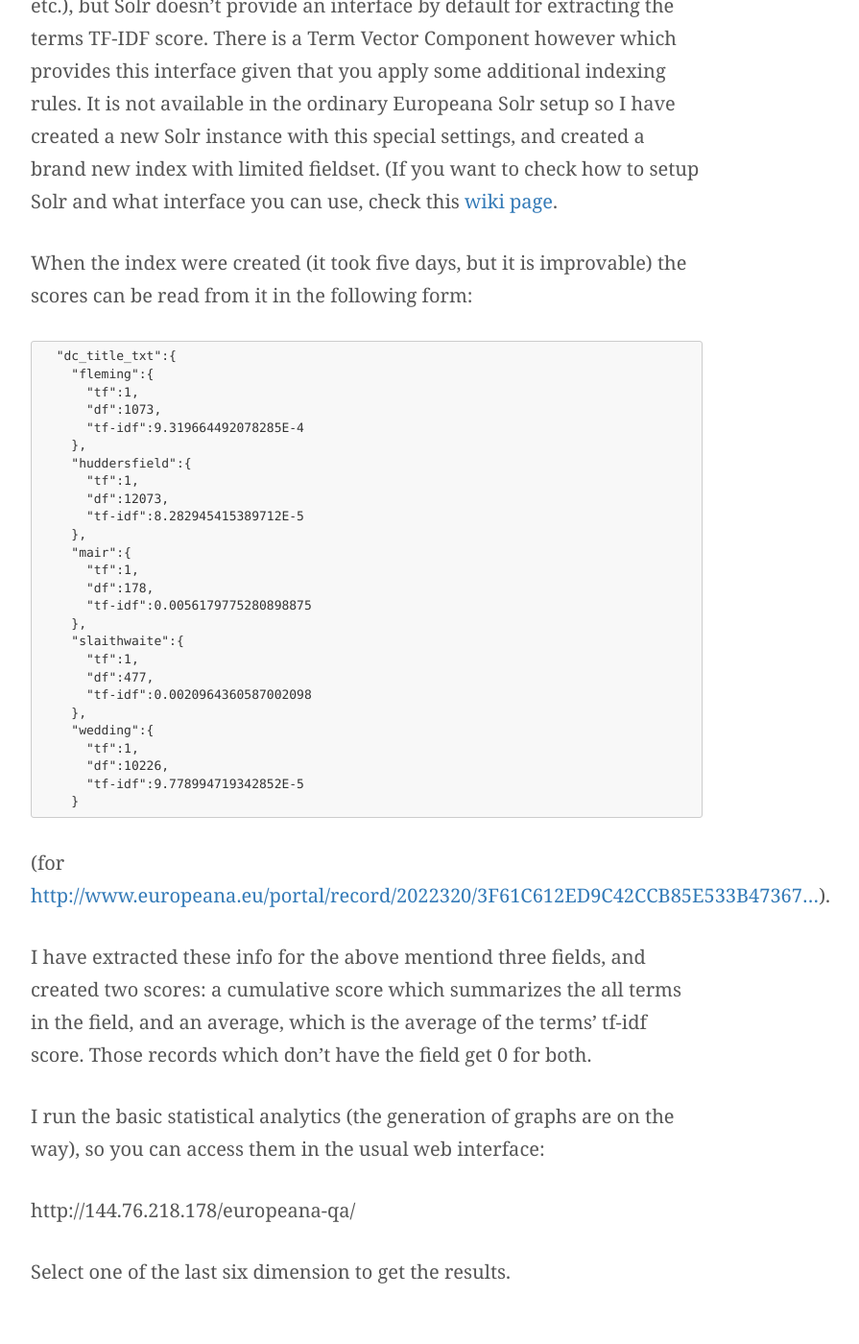
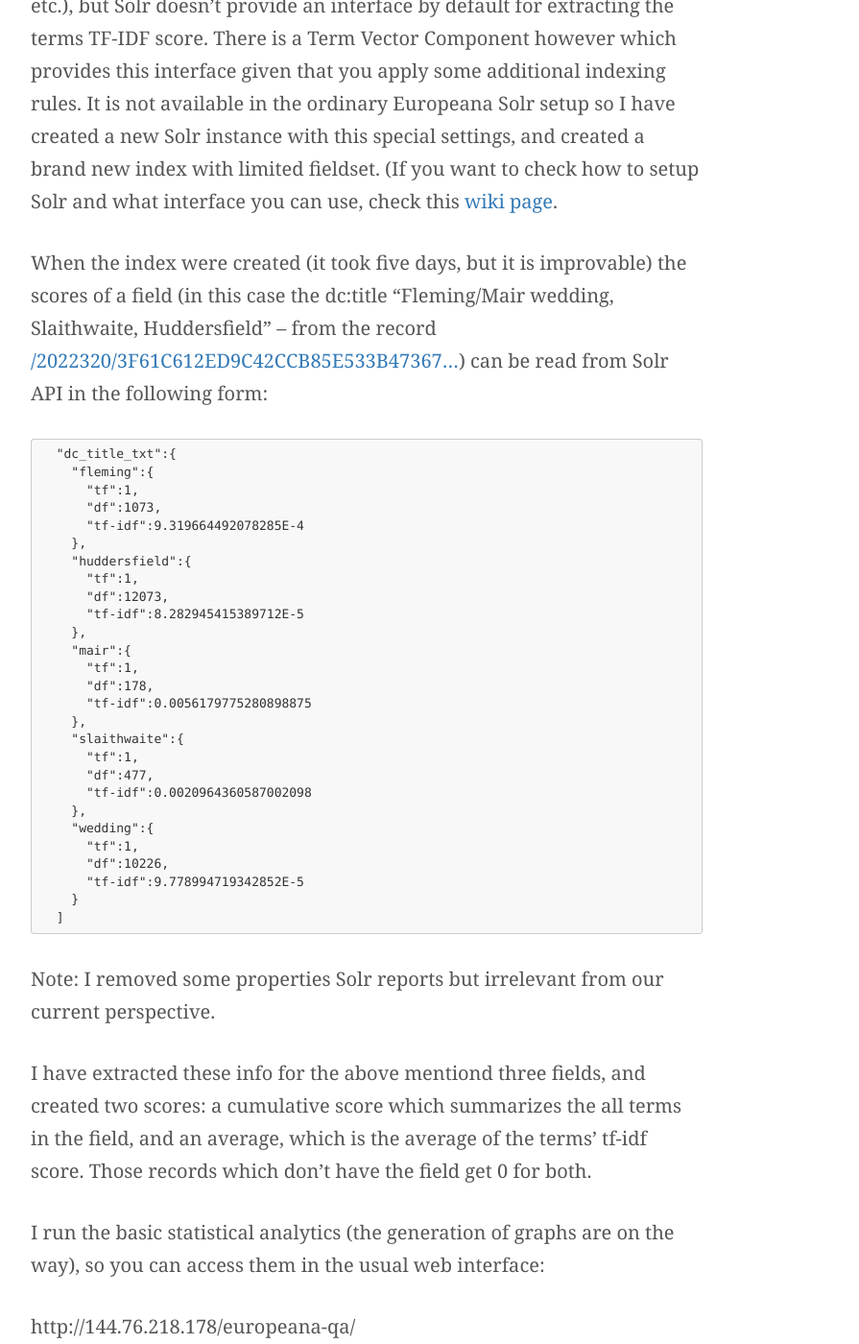
Before and after one commit to pkiraly/pkiraly.github.io, a Jekyll site: the page built from _posts/2016-04-09-third-report.md, in a window 1280 px wide and 1400 px high, scrolled down 2885 px. Shown: the whole window at 96% size, without its empty margins (258-1153 px from the left). Built offline with Jekyll 4.4.1, drawn with Linux system fonts in a browser that asks for light colours; nearby versions of some CDN libraries; some web fonts are replaced; comment, search, counter and statistics services are not loaded.

Commit message:
Update 2016-04-09-third-report.md

```diff
--- a/_posts/2016-04-09-third-report.md
+++ b/_posts/2016-04-09-third-report.md
@@ -69,8 +69,7 @@
 limited fieldset. (If you want to check how to setup Solr and what interface you can use, check this
 [wiki page](https://cwiki.apache.org/confluence/display/solr/The+Term+Vector+Component).
 
-When the index were created (it took five days, but it is improvable) the scores can be read from it in
-the following form:
+When the index were created (it took five days, but it is improvable) the scores of a field (in this case the dc:title "Fleming/Mair wedding, Slaithwaite, Huddersfield" -- from the record  [/2022320/3F61C612ED9C42CCB85E533B47367…](http://www.europeana.eu/portal/record/2022320/3F61C612ED9C42CCB85E533B4736795E8BDC7E77.html)) can be read from Solr API in the following form:
 
       "dc_title_txt":{
         "fleming":{
@@ -98,8 +97,9 @@
           "df":10226,
           "tf-idf":9.778994719342852E-5
         }
+      ]
 
-(for [http://www.europeana.eu/portal/record/2022320/3F61C612ED9C42CCB85E533B47367…](http://www.europeana.eu/portal/record/2022320/3F61C612ED9C42CCB85E533B4736795E8BDC7E77.html)).
+Note: I removed some properties Solr reports but irrelevant from our current perspective.
 
 I have extracted these info for the above mentiond three fields, and created two scores: a cumulative
 score which summarizes the all terms in the field, and an average, which is the average of
```
